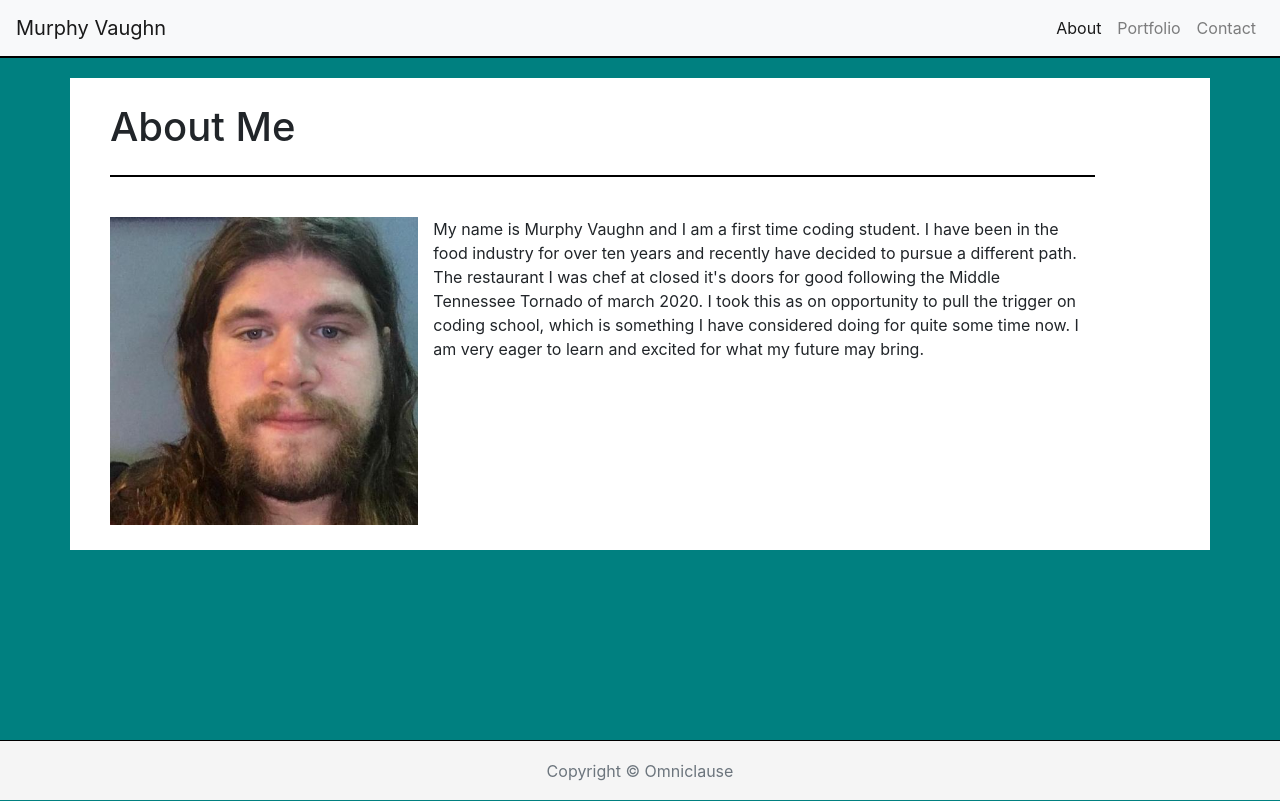
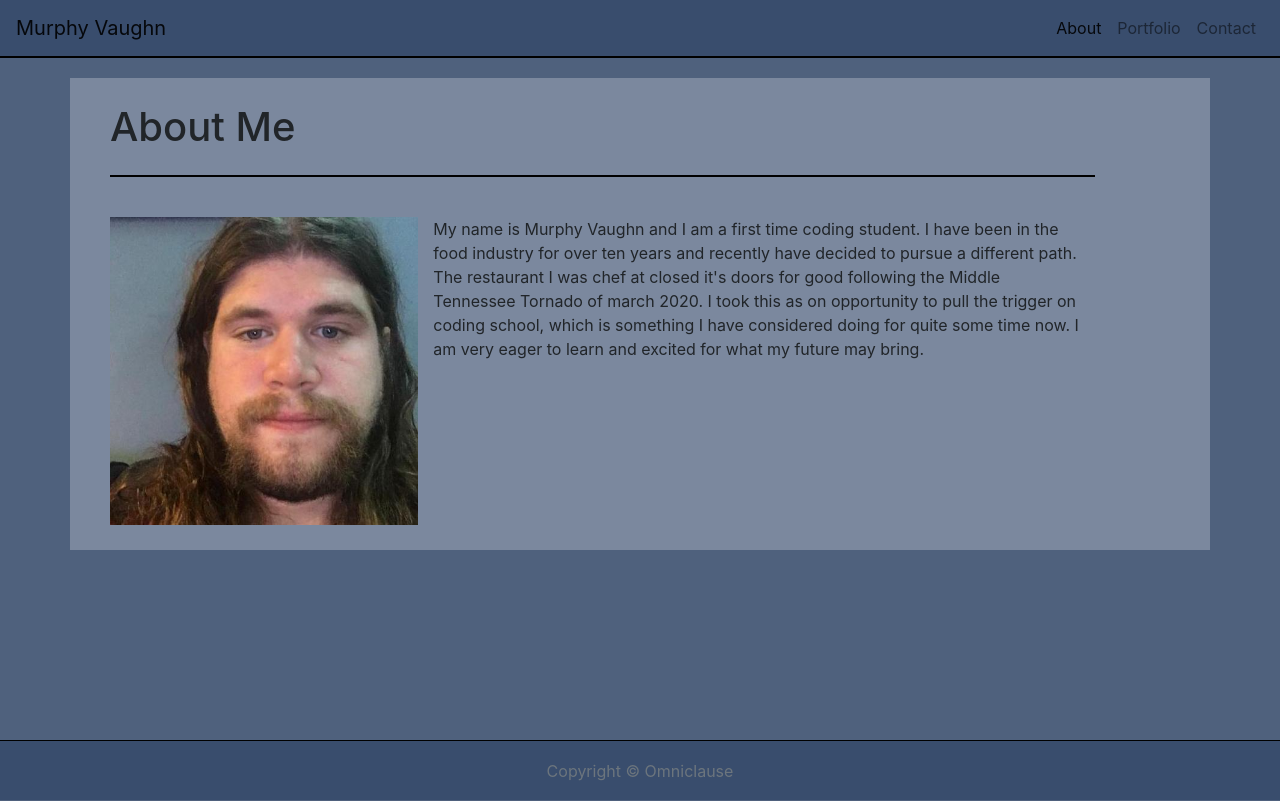
Before and after one commit to proflonghair07/Murphy_Vaughn_Portfolio, a plain HTML site: page index.html in a window 1280 px wide. Drawn offline with nearby package versions, Linux system fonts and the light colour scheme.

Commit message:
styled the background-colors of all elements in css

```diff
--- a/assets/style.css
+++ b/assets/style.css
@@ -1,7 +1,3 @@
-body {
-  background-color: teal;
-}
-
 .colMargin {
   margin: 10px;
   border-style: solid;
@@ -9,7 +5,7 @@ body {
 }
 
 .portText {
-  background-color: blue;
+  background-color: black;
   width: 100%;
   margin-bottom: 25px;
   position: absolute;
@@ -48,7 +44,7 @@ html {
 
 body {
   margin-bottom: 60px;
-  background-color: teal;
+  background-color: #4f617d;
 }
 
 .footer {
@@ -57,13 +53,13 @@ body {
   width: 100%;
   height: 60px;
   line-height: 60px;
-  background-color: #f5f5f5;
+  background-color: #394d6d;
   text-align: center;
   border-top: 1px solid black;
 }
 
 .containerColor {
-  background-color: white;
+  background-color: #7b889e;
   margin-top: 20px;
 }
 
@@ -101,3 +97,7 @@ h1 {
   border-top: 2px solid black;
   width: 100%;
 }
+
+.nav-color {
+  background-color: #394d6d;
+}
--- a/index.html
+++ b/index.html
@@ -13,7 +13,7 @@
     <title>About Me</title>
   </head>
   <body>
-    <nav class="navbar navbar-expand-lg navbar-light bg-light">
+    <nav class="navbar navbar-expand-lg navbar-light nav-color">
       <a class="navbar-brand" href="#">Murphy Vaughn</a>
       <button
         class="navbar-toggler"
```
Also changed, not shown: contact.html (+1 -1 lines), portfolio.html (+1 -1 lines).
